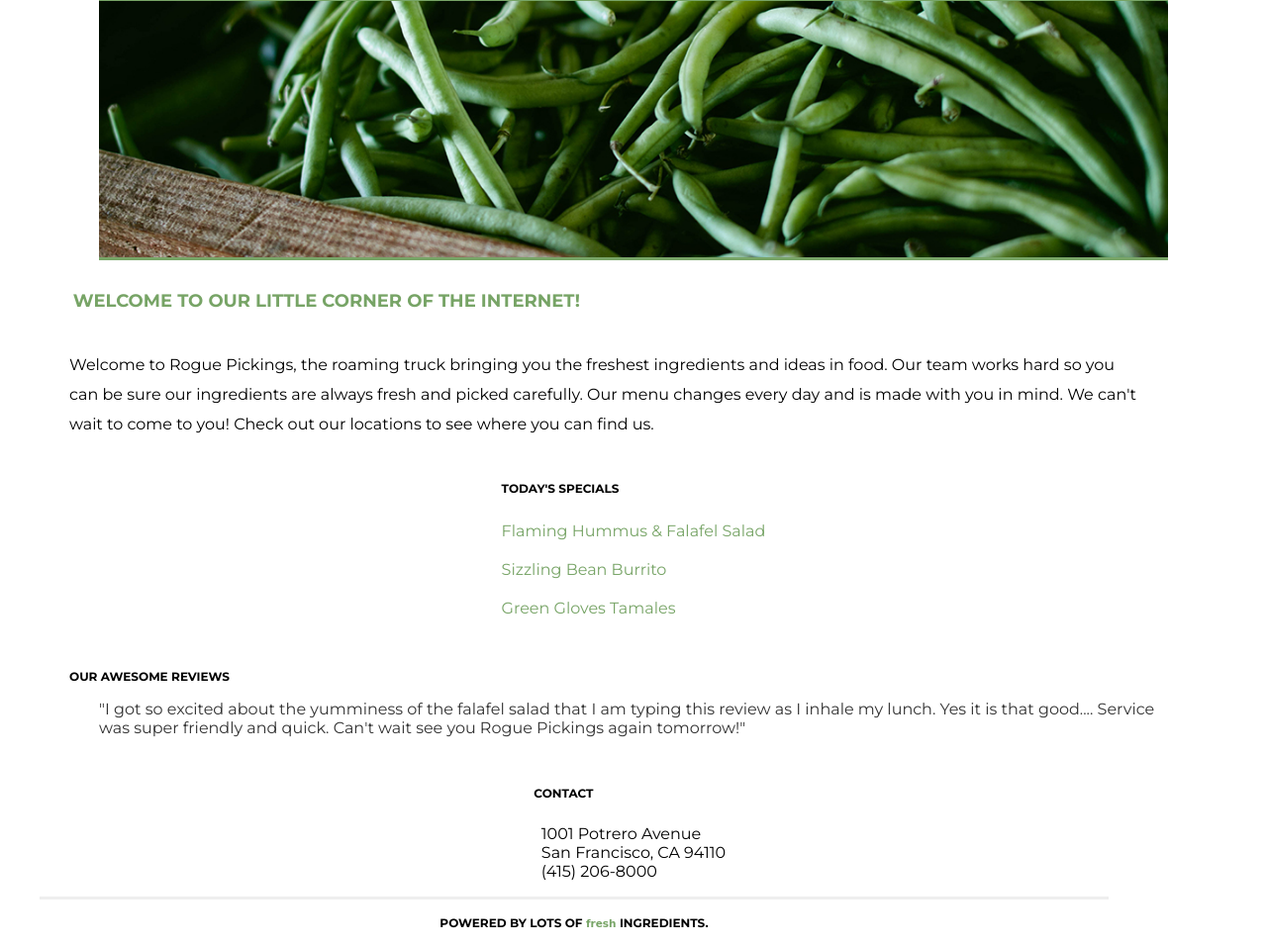
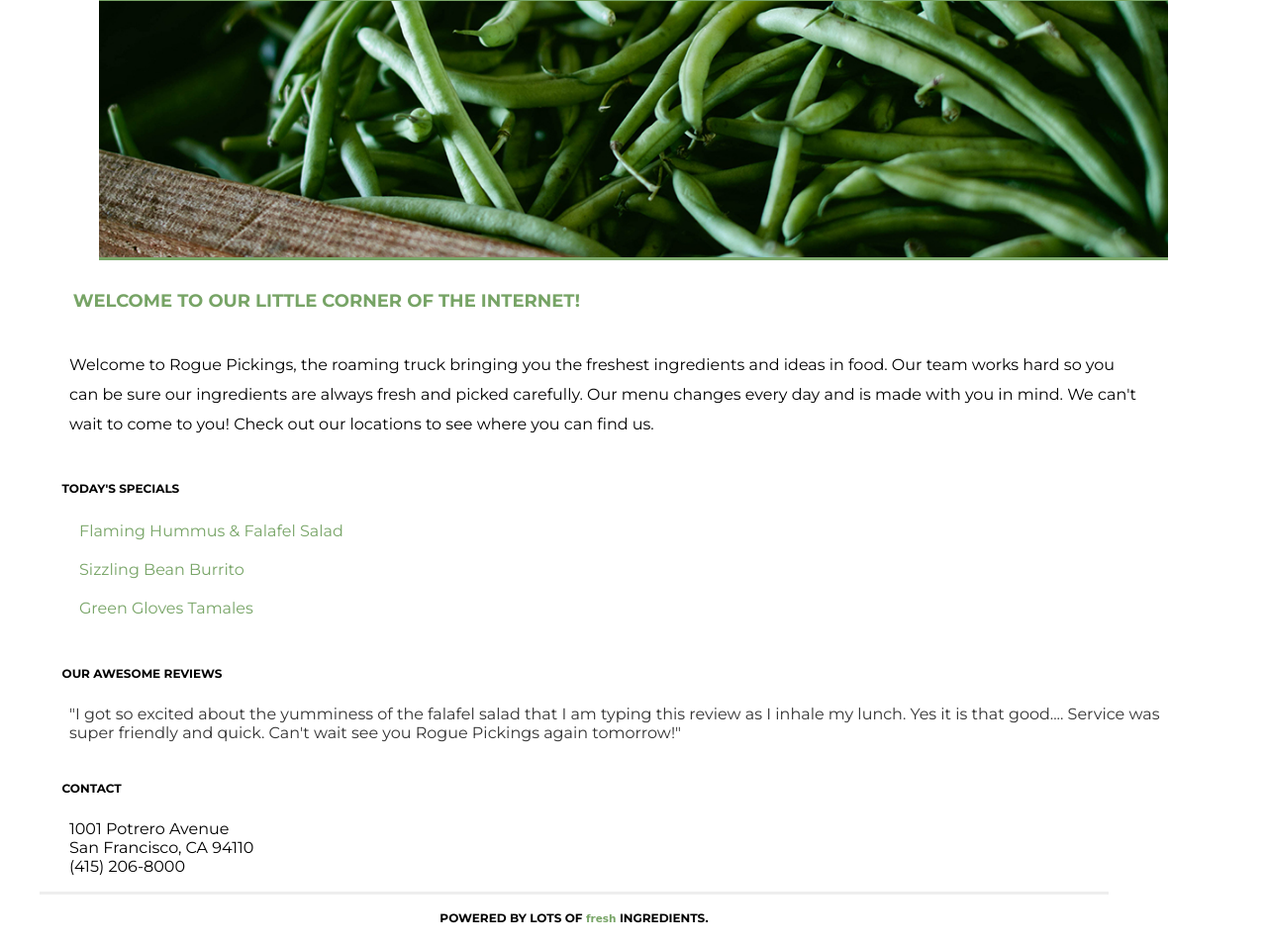
Before and after one commit to BEXX-Siah/rogue-pickings-flexbox, a plain HTML site: page index.html in a window 1280 px wide. Shown: the part 327-1283 px from the top of the page at 99% size. Drawn offline with Linux system fonts and the light colour scheme; a web font is replaced by a local one.

Commit message:
rogue-pickings-flexbox

```diff
--- a/css/main.css
+++ b/css/main.css
@@ -83,7 +83,6 @@ nav ul li a{
 .bottom-section {
 	display: flex;
 	justify-content: center;
-	align-items: center;
 	flex-flow: row wrap;
 	flex-direction: column;
 
@@ -127,17 +126,20 @@ nav ul li a{
 	display: flex;
 	align-items: flex-start;
 	justify-content: center;
-	border-top: .063em solid #eee;
 }
 
-.section-two, .section-three h4 {
+.section-one h4	{
+	padding: 0 1.875em;
+}
+
+.section-two h4,
+.section-three h4 {
 	padding: .625em 1.875em;
 }
 
 .menu {
 	list-style: none;
-	padding: 0;
-	align-items:stretch;
+
 }
 .menu li {
 	padding: .625em 0;
```
